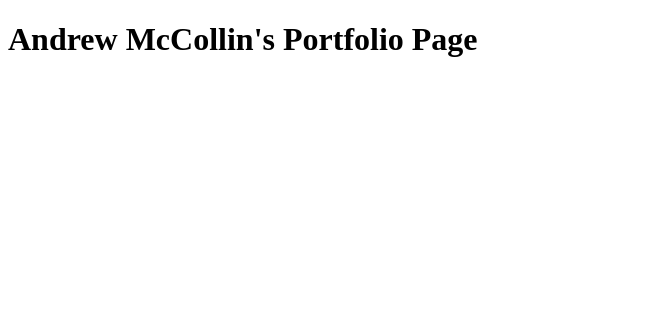
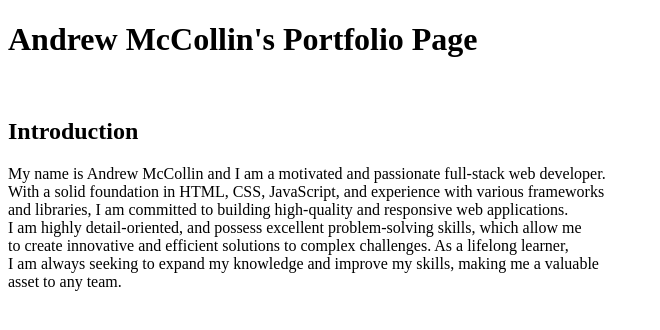
Before and after one commit to Drew246/Portfolio, a plain HTML site: page index.html in a window 1280 px wide. Shown: the whole page, without its empty margins (0-660 px from the left). Drawn offline with Linux system fonts and the light colour scheme.

Commit message:
added intro

```diff
--- a/index.html
+++ b/index.html
@@ -7,7 +7,17 @@
     <title>Document</title>
 </head>
 <body>
-    <h1> Andrew McCollin's Portfolio Page</h1>
+    <h1> Andrew McCollin's Portfolio Page</h1><br>
+
+    <h2> Introduction</h2>
+    <p>My name is Andrew McCollin and I am a motivated and passionate full-stack web developer.  <br>
+        With a solid foundation in HTML, CSS, JavaScript, and experience with various frameworks <br>
+        and libraries, I am committed to building high-quality and responsive web applications.  <br>
+        I am highly detail-oriented, and possess excellent problem-solving skills, which allow me<br>
+        to create innovative and efficient solutions to complex challenges. As a lifelong learner,<br>
+         I am always seeking to expand my knowledge and improve my skills, making me a valuable <br>
+         asset to any team.</p>
+
 
 </body>
 </html>
```
